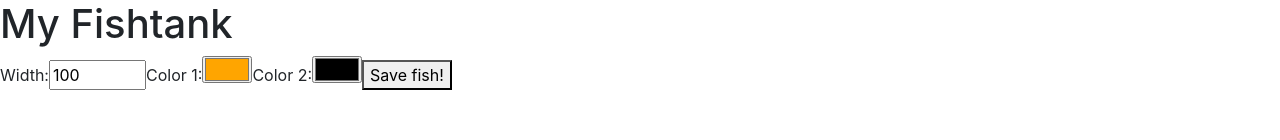
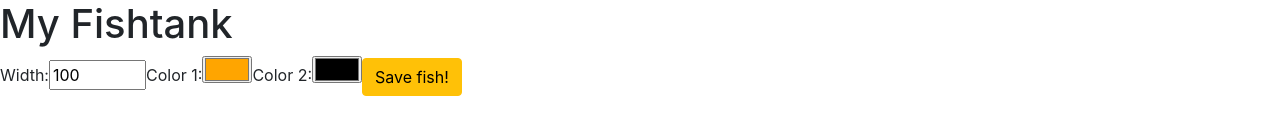
Before and after one commit to jfisher396/fishtank, a React (Create React App) app: page / in a window 1280 px wide. Both pictures are taken after a click on the button "Add Fish". Shown: the top 140 px of the page. Built offline with nearby package versions, Linux system fonts and the light colour scheme; no server answers.

Commit message:
created Navbar component

```diff
--- a/src/App.js
+++ b/src/App.js
@@ -3,6 +3,7 @@ import "./App.css";
 import Tank from "./components/Tank/Tank";
 import AddFishForm from "./components/AddFishForm/AddFishForm";
 import API from "./utils/API";
+import Navbar from './components/Navbar/Navbar'
 
 function App() {
   // holds form data in state ; sets default colors to orange and black
@@ -47,6 +48,7 @@ function App() {
   };
   return (
     <>
+      <Navbar />
       <h1>My Fishtank</h1>
       {showAddFishForm ? (
         <AddFishForm
--- a/src/components/AddFishForm/AddFishForm.js
+++ b/src/components/AddFishForm/AddFishForm.js
@@ -6,8 +6,10 @@ function AddFishForm(props) {
     // form for creating a new fish;
     // props come from the app component;
     <form onSubmit={props.formSubmit}>
+      <div className="form-group">
       <label>Width:</label>
       <input
+        // className="input-group"
         onChange={props.changeHandler}
         value={props.formData.width}
         name="width"
@@ -29,7 +31,8 @@ function AddFishForm(props) {
         name="color2"
         type="color"
       />
-      <button>Save fish!</button>
+      <button type="button" className="btn btn-warning">Save fish!</button>
+      </div>
     </form>
   );
 }
--- /dev/null
+++ b/src/components/Navbar/Navbar.js
@@ -0,0 +1,12 @@
+import React from 'react'
+
+function Navbar(props) {
+
+    return (
+        <div>
+
+        </div>
+    )
+}
+
+export default Navbar
```
Also changed, not shown: src/components/Navbar/Navbar.css (added).
